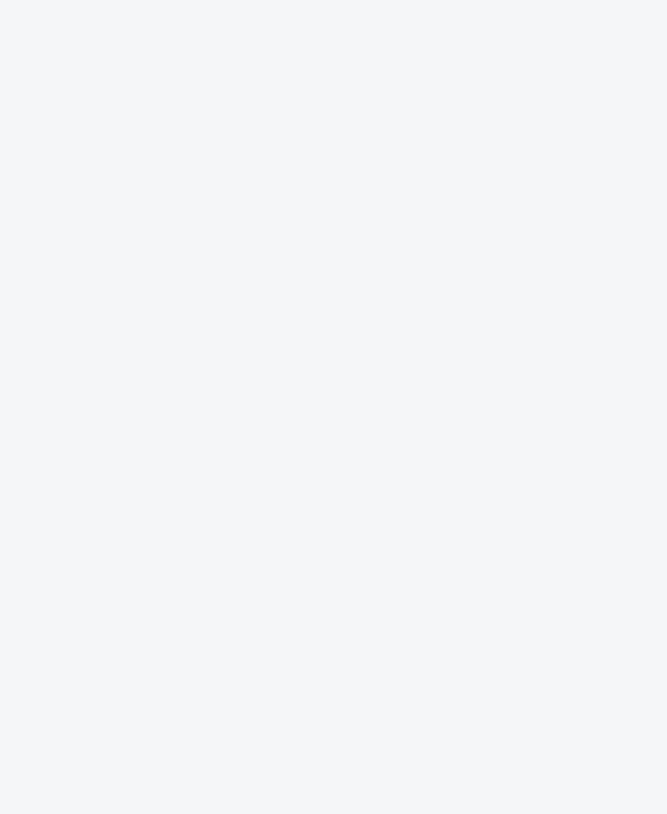
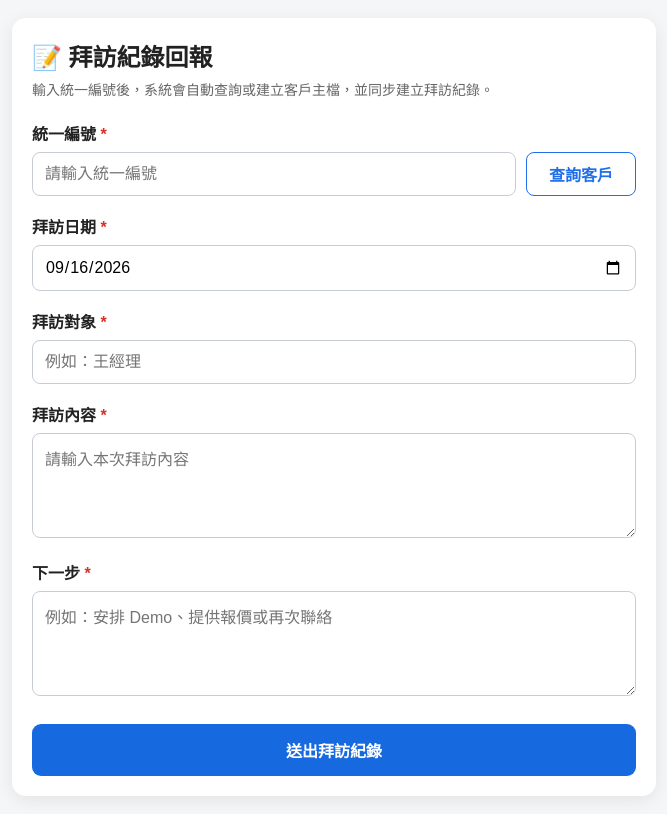
Before and after one commit to adrianboon-cmd/lineworks-visit-report, a website: page visit-form.html in a window 1280 px wide. Shown: the whole page, without its empty margins (306-973 px from the left). Drawn offline with Linux system fonts and the light colour scheme.

Commit message:
Update visit-form.html

```diff
--- a/visit-form.html
+++ b/visit-form.html
@@ -212,7 +212,7 @@
     }
 </style>
 
-<script src="https://static.worksmobile.com/static/wm/woff/edgept>"
+<script src="https://static.worksmobile.com/static/wm/woff/edge/3/sdk.js"></script>
 
 </head>
 
```
